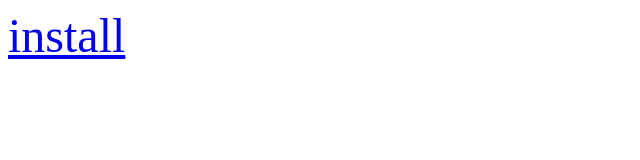
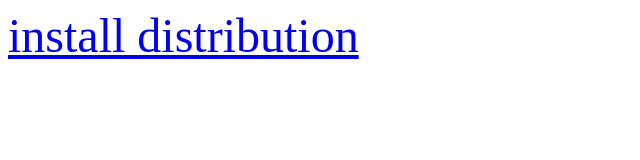
Before and after one commit to woosim/woosimtest, a plain HTML site: page index.html in a window 1280 px wide. Shown: the whole page, without its empty margins (0-640 px from the left). Drawn offline with Linux system fonts and the light colour scheme.

Commit message:
Update index.html

```diff
--- a/index.html
+++ b/index.html
@@ -9,7 +9,7 @@
 </head>
 
 <body>
-	<font size = 25><a href="itms-services://?action=download-manifest&url=https://raw.githubusercontent.com/woosim/woosimtest/master/woosimtest.plist">install</a></font>
+	<font size = 25><a href="itms-services://?action=download-manifest&url=https://raw.githubusercontent.com/woosim/woosimtest/master/woosimtest.plist"> install distribution</a></font>
 </body>
 
 </html>
```
